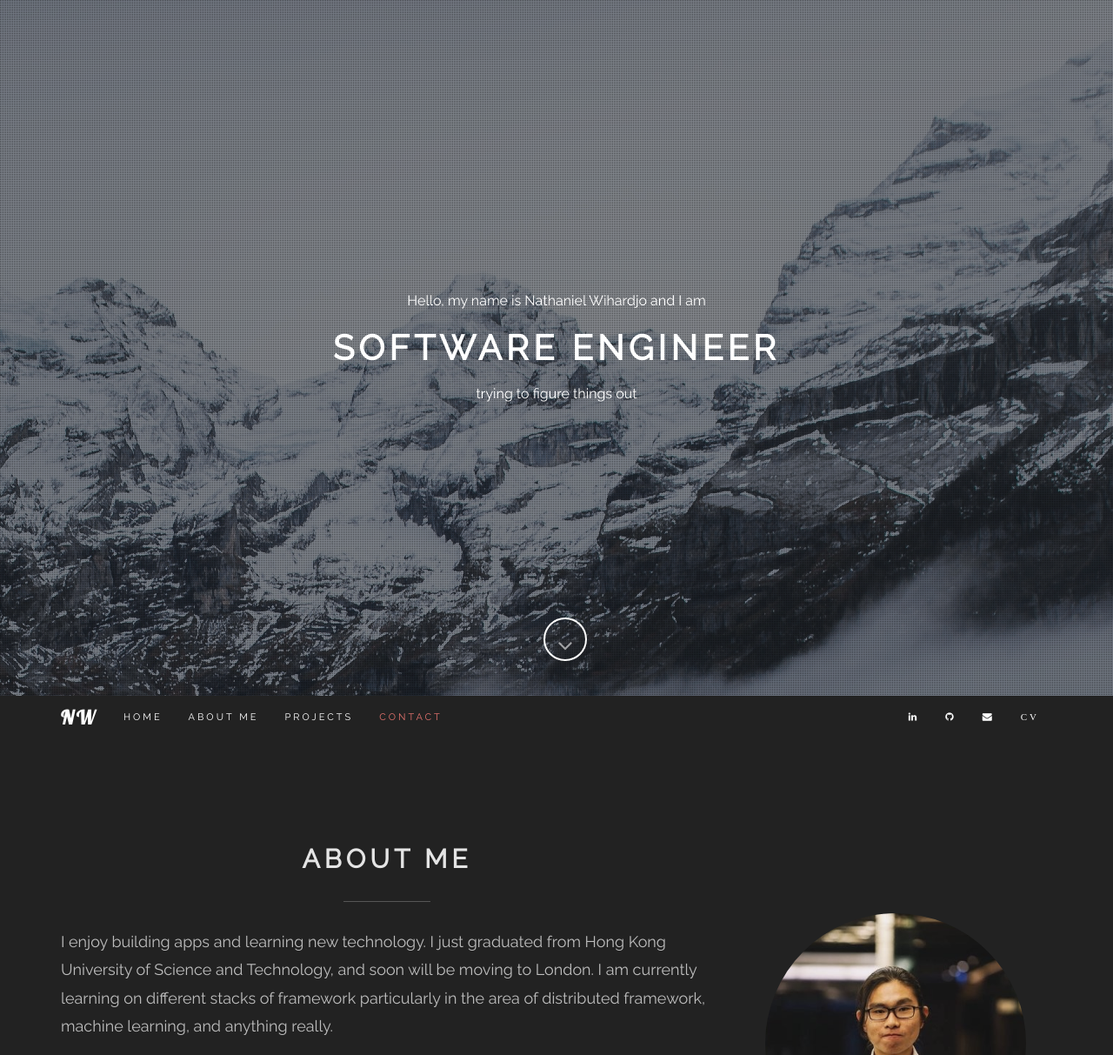
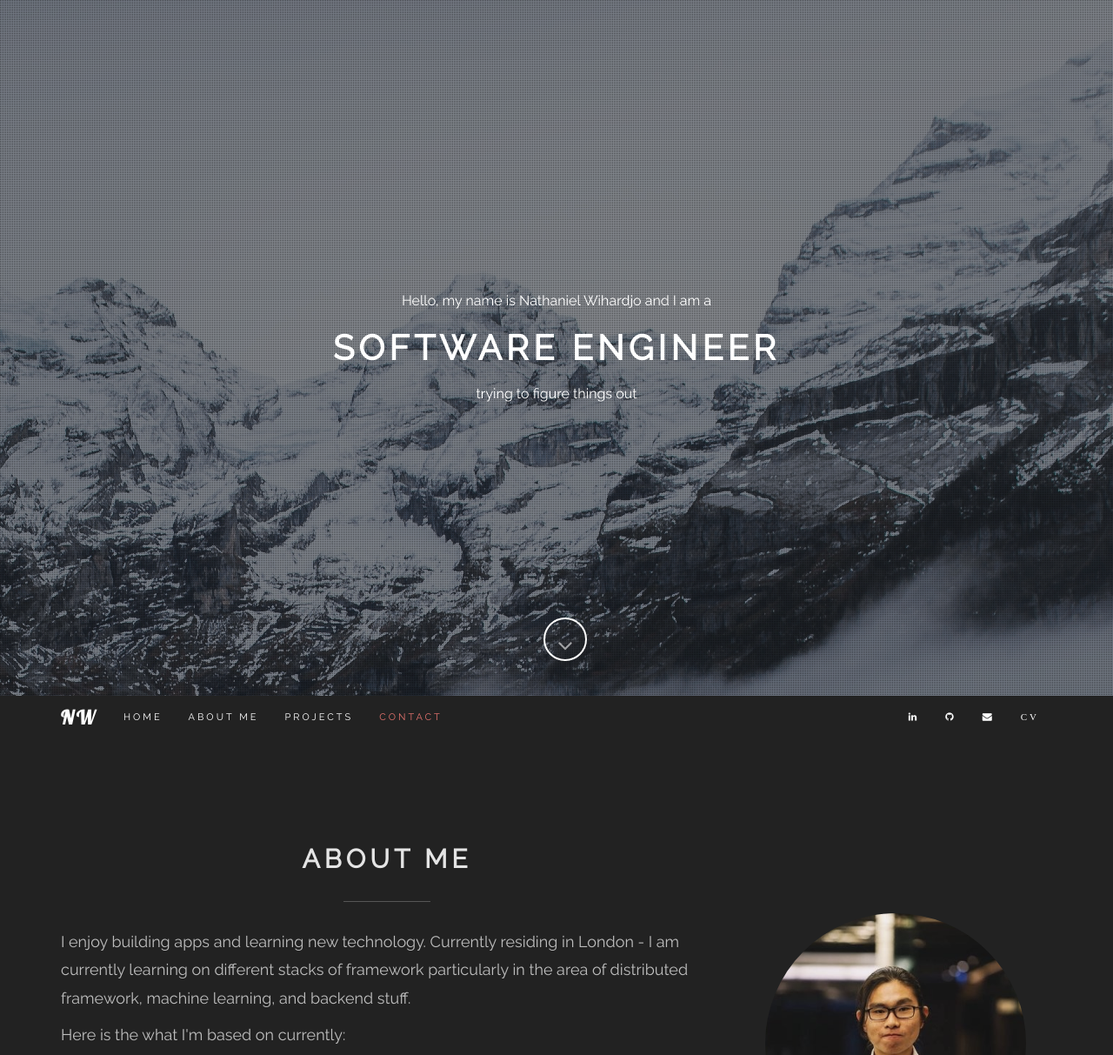
Before and after one commit to nwihardjo/personal-website, a Django app: page / in a window 1280 px wide. Shown: the top 1213 px of the page at 87% size. Run offline with Django 3.2, Linux system fonts and the light colour scheme; data comes from the database, SQL or seed files in the repository; parts of the project's set-up code (start-up, migrations or seed data) failed here and were passed over; some libraries are stand-ins or nearby versions.

Commit message:
updated cv and basic info

```diff
--- a/mainpage/templates/main.html
+++ b/mainpage/templates/main.html
@@ -47,7 +47,7 @@
 	<section id="home" class="pfblock-image screen-height">
     <div class="home-overlay"></div>
 		<div class="intro">
-			<div class="start">Hello, my name is Nathaniel Wihardjo and I am</div>
+			<div class="start">Hello, my name is Nathaniel Wihardjo and I am a</div>
 			<h1>Software Engineer</h1>
 			<div class="start">trying to figure things out</div>
 		</div>
@@ -112,10 +112,10 @@
 						<h2 class="pfblock-title">ABOUT ME</h2>
 						<div class="pfblock-line"></div>
 						<div class="pfblock-subtitle">
-							<p>I enjoy building apps and learning new technology. I just graduated from Hong Kong University of Science and Technology, and soon will be moving to London. I am currently learning on different stacks of framework particularly in the area of distributed framework, machine learning, and anything really. </p>
-							<p> Here is the what I'm based on currently:</p>
+							<p>I enjoy building apps and learning new technology. Currently residing in London - I am currently learning on different stacks of framework particularly in the area of distributed framework, machine learning, and backend stuff. </p>
+							<p>Here is the what I'm based on currently:</p>
 							<!--<p>Programming is a true passion of mine and that passion continually grows with every meaningful tech-related conversation I have, with every moment of clarity as I finally figure out a nagging issue on a project, and with every new concept, language, or framework I delve into.</p>-->
-						<iframe class="map" frameborder="0" src="https://www.google.com/maps/embed/v1/place?q=hong%20kong&key=AIzaSyCarw29wthNgU4O-vagJaG2Di025YatNKU" allowfullscreen></iframe>
+						<iframe class="map" frameborder="0" src="https://www.google.com/maps/embed/v1/place?q=place_id:ChIJX4XfTlUDdkgRwISR0ciFEQo&key=AIzaSyCarw29wthNgU4O-vagJaG2Di025YatNKU" allowfullscreen></iframe>
 						</div>
 					</div>
 				</div>
```
Also changed, not shown: 1 other file.
